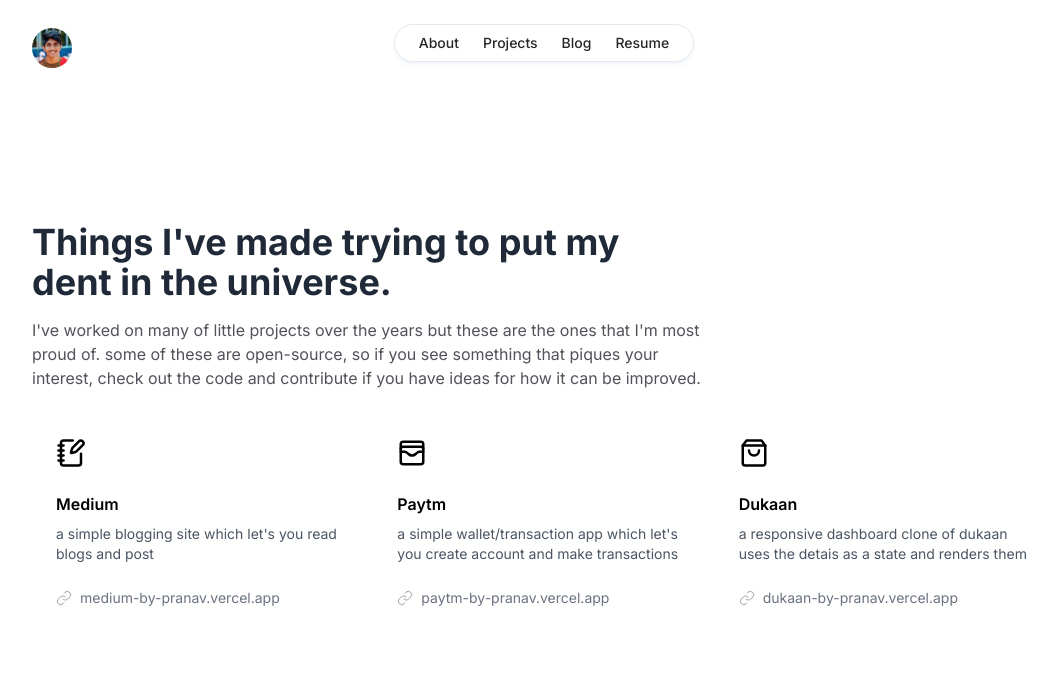
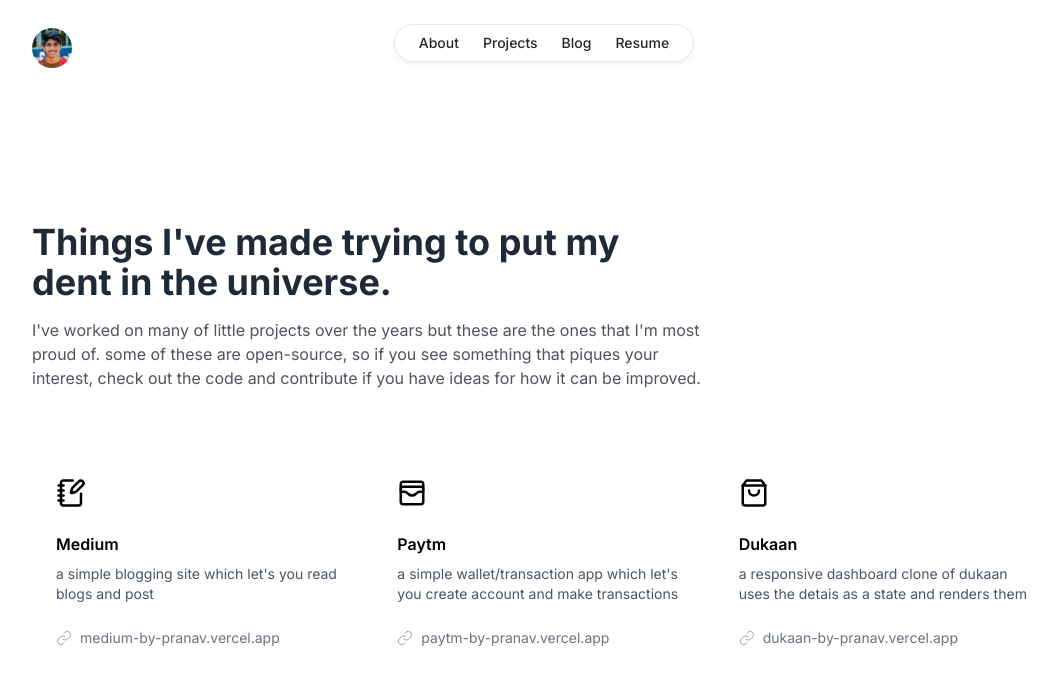
Before and after one commit to pranavchaitu/portfolio, a Next.js app: page /projects in a window 1280 px wide. Shown: the top 684 px of the page, without its empty margins (96-1153 px from the left). Built offline with nearby package versions, Linux system fonts and the light colour scheme.

Commit message:
menubar mod

```diff
--- a/app/about/page.tsx
+++ b/app/about/page.tsx
@@ -4,7 +4,7 @@
     return <>
         <div className="mt-4 flex flex-col items-center">
             <div className="m-2 w-screen max-w-screen-lg">
-                <div className="font-bold text-2xl text-gray-500">
+                <div className="font-bold text-2xl ml-10 text-gray-500">
                     Education :
                 </div>
                 <div className="grid grid-cols-1 sm:grid-cols-3 p-4">
--- a/app/projects/page.tsx
+++ b/app/projects/page.tsx
@@ -20,7 +20,7 @@
     return <div>
         {/* the projects */}
         <div className="mt-4 flex flex-col items-center">
-            <div className="m-2 w-screen max-w-screen-lg grid grid-cols-1 sm:grid-cols-2 lg:grid-cols-3">
+            <div className="m-12 w-screen max-w-screen-lg grid grid-cols-1 sm:grid-cols-2 lg:grid-cols-3">
                 {projects.map((project,i) =>
                     <div key={i}>
                         <ProjectItem
--- a/components/MenuBar.tsx
+++ b/components/MenuBar.tsx
@@ -28,12 +28,12 @@
                             </div>
                         </Link>
                         <Link href="/blog">
-                            <div className="p-2 hover:bg-gray-50">
+                            <div className="p-2 hover:bg-gray-50 border-b">
                                 Blog
                             </div>
                         </Link>
                         <Link href="/resume">
-                            <div className="p-2 hover:bg-gray-50 border-b">
+                            <div className="p-2 hover:bg-gray-50">
                                 Resume
                             </div>
                         </Link>
```
